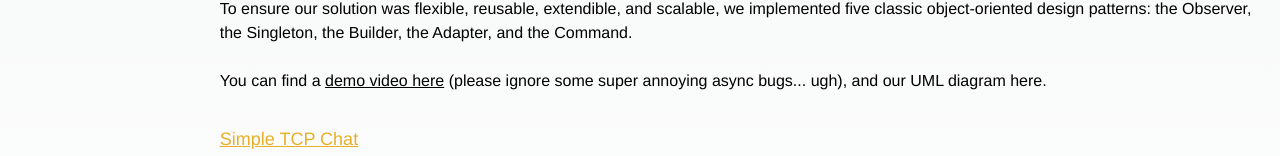
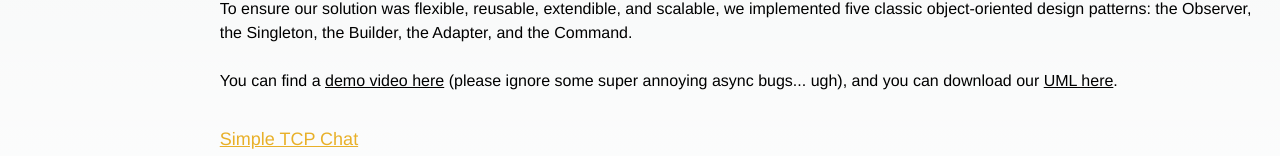
Before and after one commit to vincedbowen/vincedbowen.github.io, a Next.js app: page /resume in a window 1280 px wide. Shown: the part 1971-2127 px from the top of the page. Built offline with nearby package versions, Linux system fonts and the light colour scheme.

Commit message:
adding uml download

```diff
--- a/app/resume/page.js
+++ b/app/resume/page.js
@@ -145,7 +145,7 @@ export default function Resume() {
                                     <br/><br/>
                                     To ensure our solution was flexible, reusable, extendible, and scalable, we implemented five classic object-oriented design patterns: the Observer, the Singleton, the Builder, the Adapter, and the Command.
                                     <br/><br/>
-                                    You can find a <Link href={'https://www.youtube.com/watch?v=rU7HIwiWxvU'} className='underline hover:text-light-blue hover:no-underline'>demo video here</Link> (please ignore some super annoying async bugs... ugh), and our UML diagram here.
+                                    You can find a <Link href={'https://www.youtube.com/watch?v=rU7HIwiWxvU'} className='underline hover:text-light-blue hover:no-underline'>demo video here</Link> (please ignore some super annoying async bugs... ugh), and you can download our <Link href={'/dispatchUML.pdf'} target="_blank" rel="noopener noreferrer" className='underline hover:text-light-blue hover:no-underline'>UML here</Link>.
                                 </text>
                             </li>
                             <li className='pb-8'>
```
Also changed, not shown: 1 other file (tests, documents, lock files or other folders).
